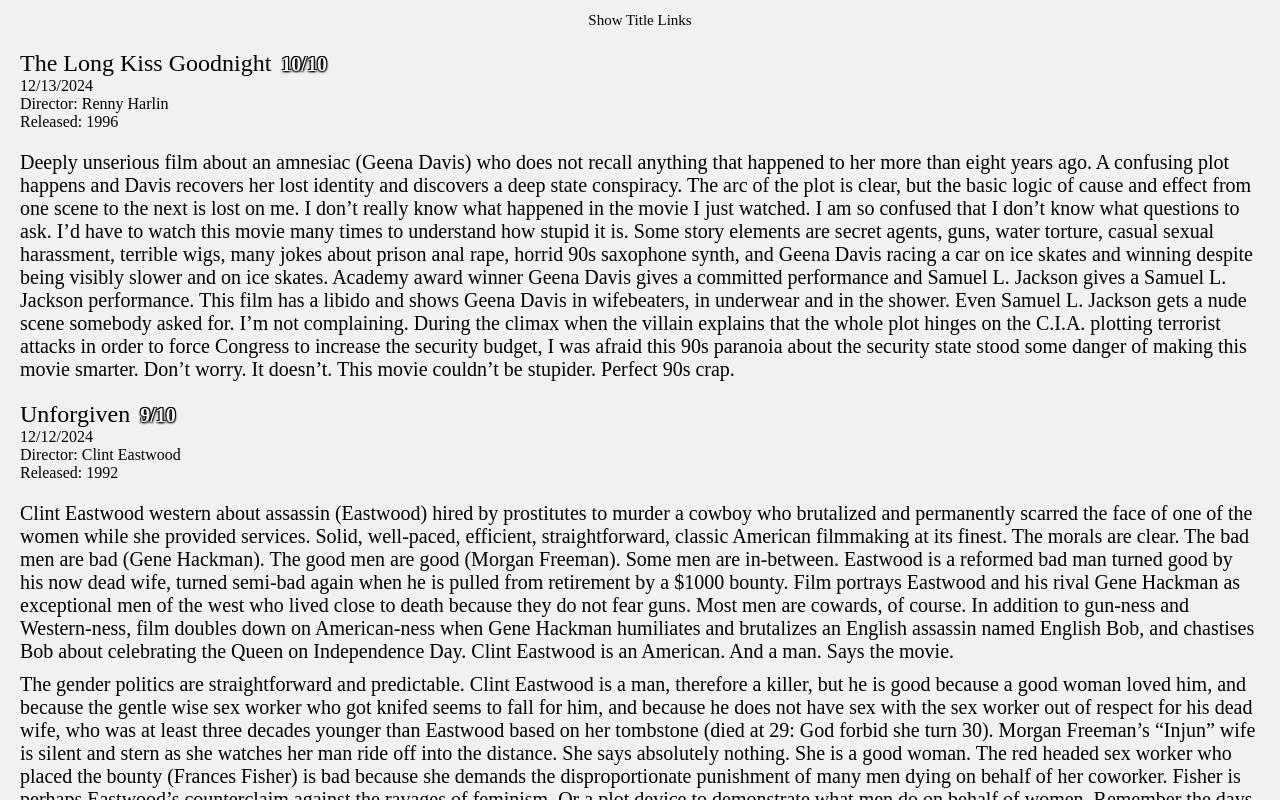
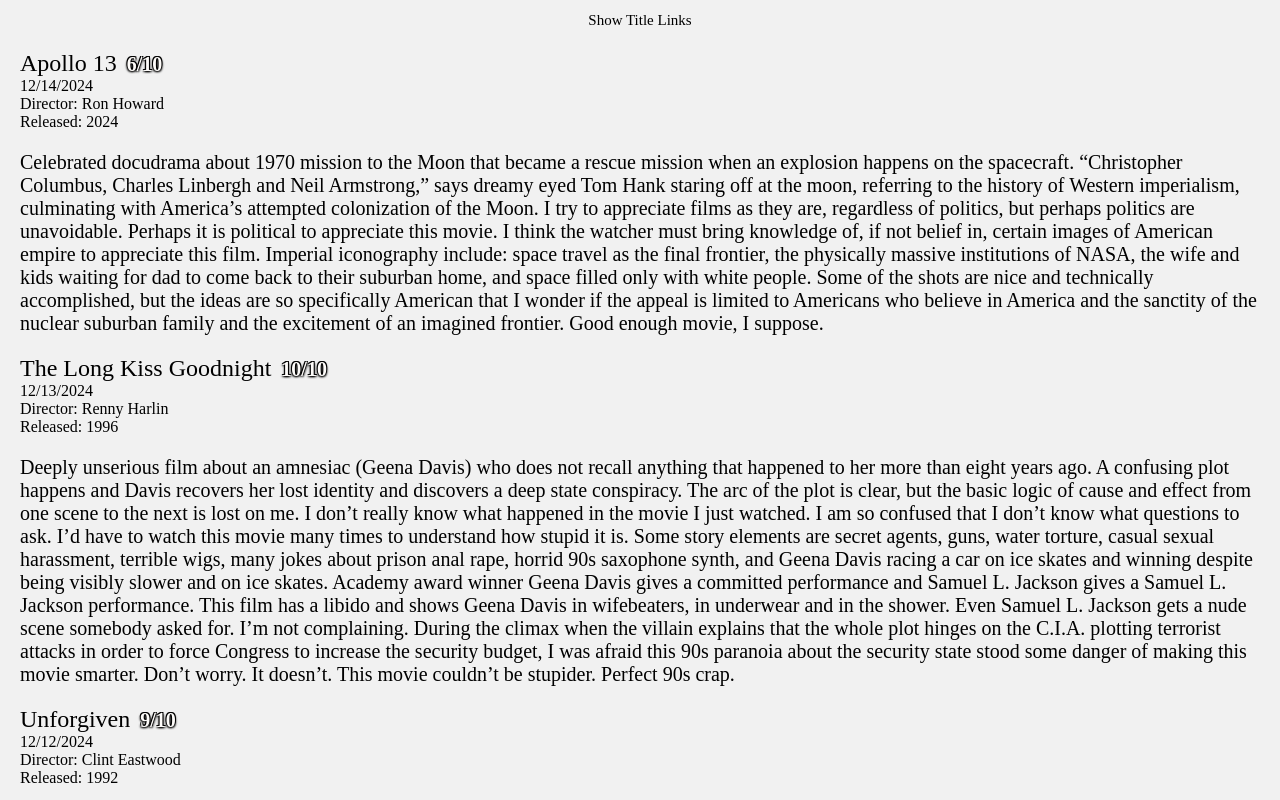
Before and after one commit to nkossally/movie-log, a React (Create React App) app: page / in a window 1280 px wide. Shown: the top 800 px of the page. Built offline with nearby package versions, Linux system fonts and the light colour scheme; no server answers.

Commit message:
add review

```diff
--- a/src/App.js
+++ b/src/App.js
@@ -98,6 +98,7 @@
   const ref90 = useRef(null);
   const ref91 = useRef(null);
   const ref92 = useRef(null);
+  const ref93 = useRef(null);
 
   const toggleLinks = () => {
     setShowLinks(!showLinks);
@@ -121,6 +122,9 @@
 
       {showLinks && (
         <div className="links-container">
+          <button className="title-link" onClick={scrollRefIntoView(ref39)}>
+           Apollo 13
+          </button>
           <button className="title-link" onClick={scrollRefIntoView(ref92)}>
            The Long Kiss Goodnight
           </button>
@@ -421,7 +425,18 @@
         theater=""
         rating={}
       />  */}
-
+      <Review
+        title="Apollo 13"
+        director="Ron Howard"
+        ref={ref93}
+        date="12/14/2024"
+        releaseDate="2024"
+        text="Celebrated docudrama about 1970 mission to the Moon that became a rescue mission when an explosion happens on the spacecraft. “Christopher Columbus, Charles Linbergh and Neil Armstrong,” says dreamy eyed Tom Hank staring off at the moon, referring to the history of Western imperialism, culminating with America’s attempted colonization of the Moon. I try to appreciate films as they are, regardless of politics, but perhaps politics are unavoidable. Perhaps it is political to appreciate this movie. I think the watcher must bring knowledge of, if not belief in, certain images of American empire to appreciate this film. Imperial iconography include: space travel as the final frontier, the physically massive institutions of NASA, the wife and kids waiting for dad to come back to their suburban home, and space filled only with white people. Some of the shots are nice and technically accomplished, but the ideas are so specifically American that I wonder if the appeal is limited to Americans who believe in America and the sanctity of the nuclear suburban family and the excitement of an imagined frontier. Good enough movie, I suppose."
+        text2=""
+        text3=""
+        theater=""
+        rating={6}
+      />
       <Review
         title="The Long Kiss Goodnight"
         director="Renny Harlin"
```
